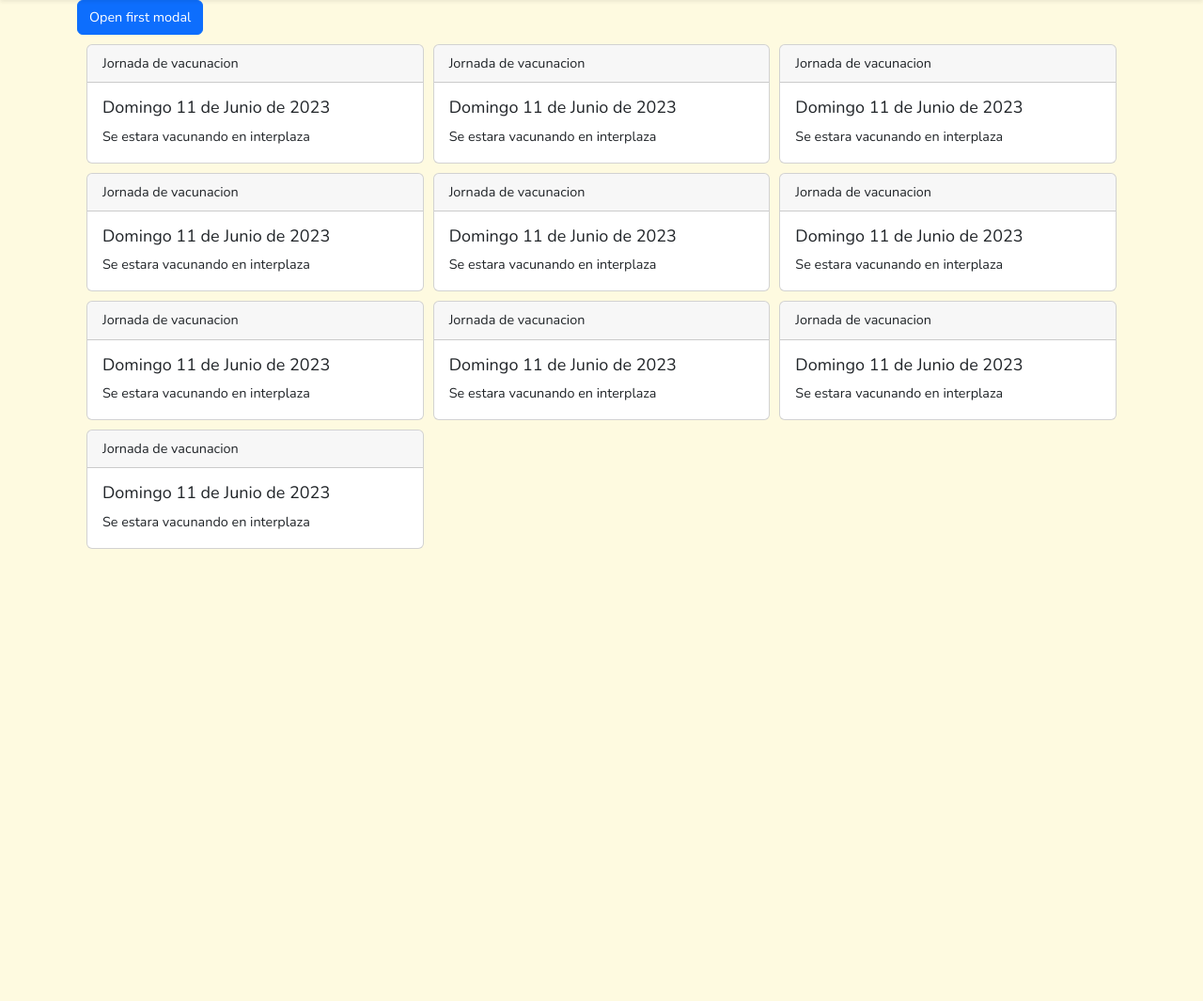
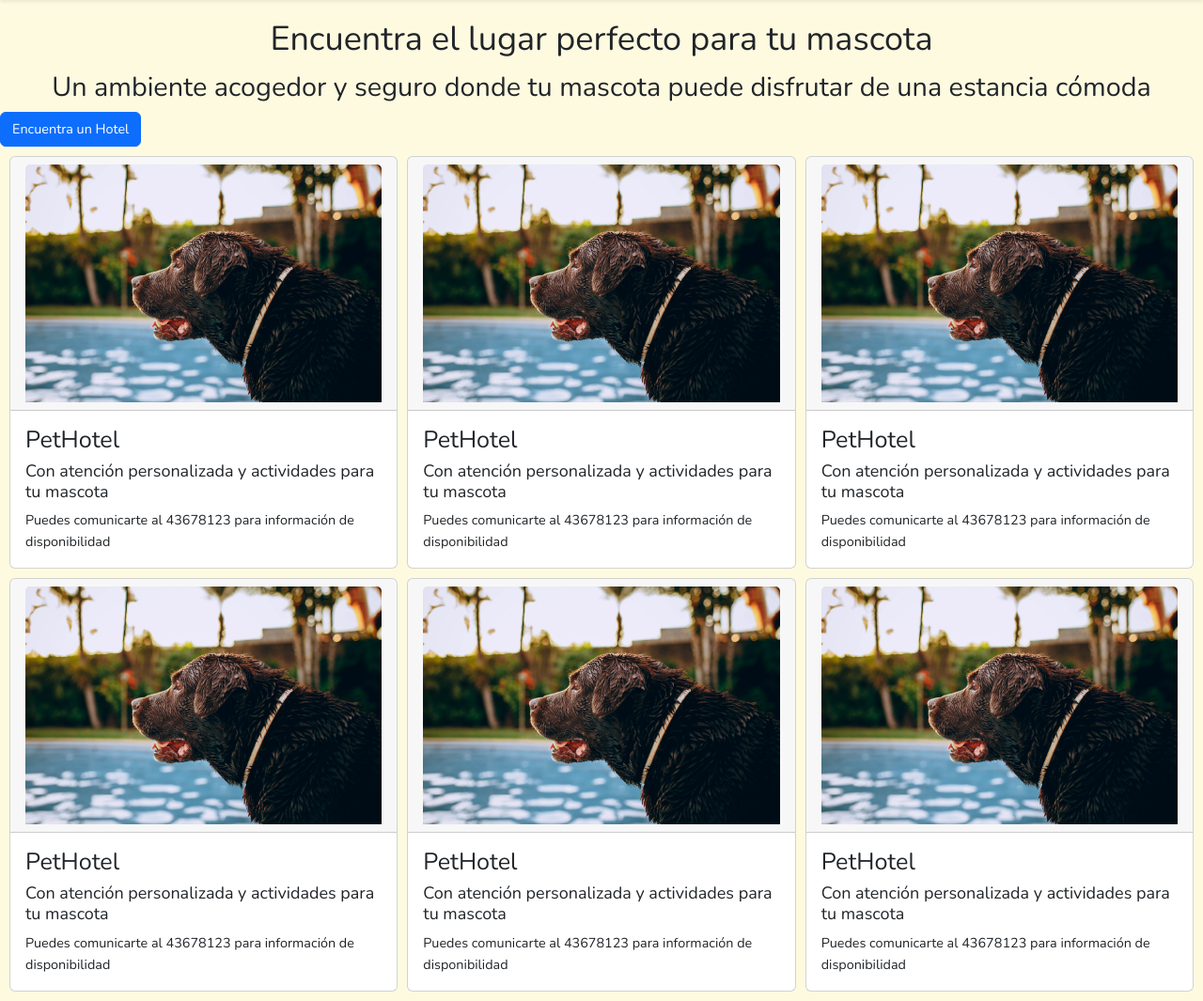
Before and after one commit to PaoloVeliz/syatz-i, a Laravel app: page /hotels in a window 1280 px wide. Shown: the part 55-1120 px from the top of the page at 94% size. Before the commit the page ends 639 px from the top, so only its background shows below. Run offline with Laravel 10, Linux system fonts and the light colour scheme; style sheets or scripts are compiled from the project's sources.

Commit message:
Modificacion de Noticias y Hoteles

```diff
--- a/resources/js/app.js
+++ b/resources/js/app.js
@@ -26,7 +26,8 @@ import ActionsComponent from './components/News/ActionsComponent.vue';
 import HotelActionsComponent from './components/Hotels/ActionsComponent.vue';
 import HotelCardComponent from './components/Hotels/HotelCardComponent.vue';
 import HotelListComponent from './components/Hotels/HotelListComponent.vue';
-
+import VaccinationCardComponent from './components/News/VaccinationCardComponent.vue';
+import MissingCardComponent from './components/News/MissingCardComponent.vue';
 
 
 app.component('example-component', ExampleComponent);
@@ -40,6 +41,8 @@ app.component('actions-list', ActionsComponent);
 app.component('hotels-list', HotelListComponent);
 app.component('hotels-card', HotelCardComponent);
 app.component('hotels-actions', HotelActionsComponent);
+app.component('vaccination-card', VaccinationCardComponent);
+app.component('missing-card', MissingCardComponent);
 
 
 
--- a/resources/js/components/Hotels/ActionsComponent.vue
+++ b/resources/js/components/Hotels/ActionsComponent.vue
@@ -31,5 +31,5 @@
     </div>
   </div>
 </div>
-<a class="btn btn-primary" data-bs-toggle="modal" href="#exampleModalToggle" role="button">Open first modal</a>
+<a class="btn btn-primary" data-bs-toggle="modal" href="#exampleModalToggle" role="button">Encuentra un Hotel</a>
 </template>
--- a/resources/js/components/Hotels/HotelCardComponent.vue
+++ b/resources/js/components/Hotels/HotelCardComponent.vue
@@ -1,11 +1,14 @@
 <template>
   <div class="card">
 <div class="card-header">
-    Jornada de vacunacion
+  <img src="/assets/images/pexels-helena-lopes-4009988.jpg" class="card-img-top" alt="..." />
 </div>
 <div class="card-body">
-    <h5 class="card-title">Domingo 11 de Junio de 2023</h5>
-    <p class="card-text">Se estara vacunando en interplaza</p>
+  <h3 class="card-tag">
+      PetHotel
+  </h3>
+  <h5 class="card-title">Con atención personalizada y actividades para tu mascota</h5>
+  <p class="card-text">Puedes comunicarte al 43678123 para información de disponibilidad</p>
   <!-- <a href="#" class="btn btn-primary">Go somewhere</a> -->
 </div>
 </div>
--- a/resources/js/components/Hotels/HotelListComponent.vue
+++ b/resources/js/components/Hotels/HotelListComponent.vue
@@ -1,10 +1,6 @@
 <script></script>
 <template>
     <div class="grid-container">
-        <hotels-card/>
-        <hotels-card/>
-        <hotels-card/>
-        <hotels-card/>
         <hotels-card/>
         <hotels-card/>
         <hotels-card/>
--- a/resources/js/components/News/ActionsComponent.vue
+++ b/resources/js/components/News/ActionsComponent.vue
@@ -31,5 +31,5 @@
     </div>
   </div>
 </div>
-<a class="btn btn-primary" data-bs-toggle="modal" href="#exampleModalToggle" role="button">Open first modal</a>
+<a class="btn btn-primary" data-bs-toggle="modal" href="#exampleModalToggle" role="button">Que deseas publicar hoy</a>
 </template>
--- /dev/null
+++ b/resources/js/components/News/MissingCardComponent.vue
@@ -0,0 +1,15 @@
+<template>
+    <div class="card">
+  <div class="card-header" style="width: 100%">
+    <img src="/assets/images/pexels-beyzaa-yurtkuran-15989106.jpg" class="card-img-top" alt="..." />
+  </div>
+  <div class="card-body">
+    <h3 class="card-tag">
+        Macota Perdida
+    </h3>
+    <h5 class="card-title">Gato perdido por trigales responde al nombre de Pelusa</h5>
+    <p class="card-text">Se ofrece recompensa. Número: 53316044</p>
+    <!-- <a href="#" class="btn btn-primary">Go somewhere</a> -->
+  </div>
+</div>
+</template>
--- a/resources/js/components/News/NewsCardComponent.vue
+++ b/resources/js/components/News/NewsCardComponent.vue
@@ -1,12 +1,15 @@
 <template>
-    <div class="card">
-  <div class="card-header">
-    Jornada de vacunacion
-  </div>
-  <div class="card-body">
-    <h5 class="card-title">Domingo 11 de Junio de 2023</h5>
-    <p class="card-text">Se estara vacunando en interplaza</p>
-    <!-- <a href="#" class="btn btn-primary">Go somewhere</a> -->
-  </div>
+  <div class="card">
+<div class="card-header" style="width: 100%">
+  <img src="/assets/images/pexels-mikhail-nilov-7469226.jpg" class="card-img-top" alt="..." />
+</div>
+<div class="card-body">
+  <h3 class="card-tag">
+      Jornada de castración
+  </h3>
+  <h5 class="card-title">Recuerda llevar a tu mascota con 24 hr de ayuno</h5>
+  <p class="card-text">Mayor información al número: 57316098</p>
+  <!-- <a href="#" class="btn btn-primary">Go somewhere</a> -->
+</div>
 </div>
 </template>
--- a/resources/js/components/News/NewsListComponent.vue
+++ b/resources/js/components/News/NewsListComponent.vue
@@ -1,15 +1,8 @@
 <script></script>
 <template>
     <div class="grid-container">
-        <news-card/>
-        <news-card/>
-        <news-card/>
-        <news-card/>
-        <news-card/>
-        <news-card/>
-        <news-card/>
-        <news-card/>
-        <news-card/>
+        <missing-card/>
+        <vaccination-card/>
         <news-card/>
     </div>
 </template>
--- /dev/null
+++ b/resources/js/components/News/VaccinationCardComponent.vue
@@ -0,0 +1,16 @@
+<template>
+    <div class="card">
+  <div class="card-header" style="width: 100%">
+    <img src="/assets/images/pexels-karolina-grabowska-4047143.jpg" class="card-img-top" alt="..." />
+  </div>
+  <div class="card-body">
+
+    <h3 class="card-tag">
+        Jornada de vacunación
+    </h3>
+    <h5 class="card-title">Domingo 11 de Junio de 2023</h5>
+    <p class="card-text">Se estará vacunando gatos y perros contra la rabia</p>
+    <!-- <a href="#" class="btn btn-primary">Go somewhere</a> -->
+  </div>
+</div>
+</template>
--- a/resources/views/hotels/index.blade.php
+++ b/resources/views/hotels/index.blade.php
@@ -1,10 +1,18 @@
 @extends('layouts.app')
 
 @section('content')
-<div class="container">
-    <div>
+<div style="width: 100%; display: flex; flex-direction: column">
+  <div style="width: 100%; display: flex; align-content: center; justify-content: center;">
+  <h1 style="padding-top: 20px;">Encuentra el lugar perfecto para tu mascota</h1>
+    </div>
+      <div style="width: 100%; display: flex; align-content: center; justify-content: center;">
+        <h2 style="padding-top: 5px;">Un ambiente acogedor y seguro donde tu mascota puede disfrutar de una estancia cómoda</h2>
+      </div>
+      <div>
         <hotels-actions/>
-    </div>
+     </div>
     <hotels-list/>
+
 </div>
+
 @endsection
```
Also changed, not shown: public/assets/images/pexels-beyzaa-yurtkuran-15989106.jpg (added), public/assets/images/pexels-helena-lopes-4009988.jpg (added), public/assets/images/pexels-karolina-grabowska-4047143.jpg (added), 3 other files. Lines whose indentation alone changed are shown as unchanged.
